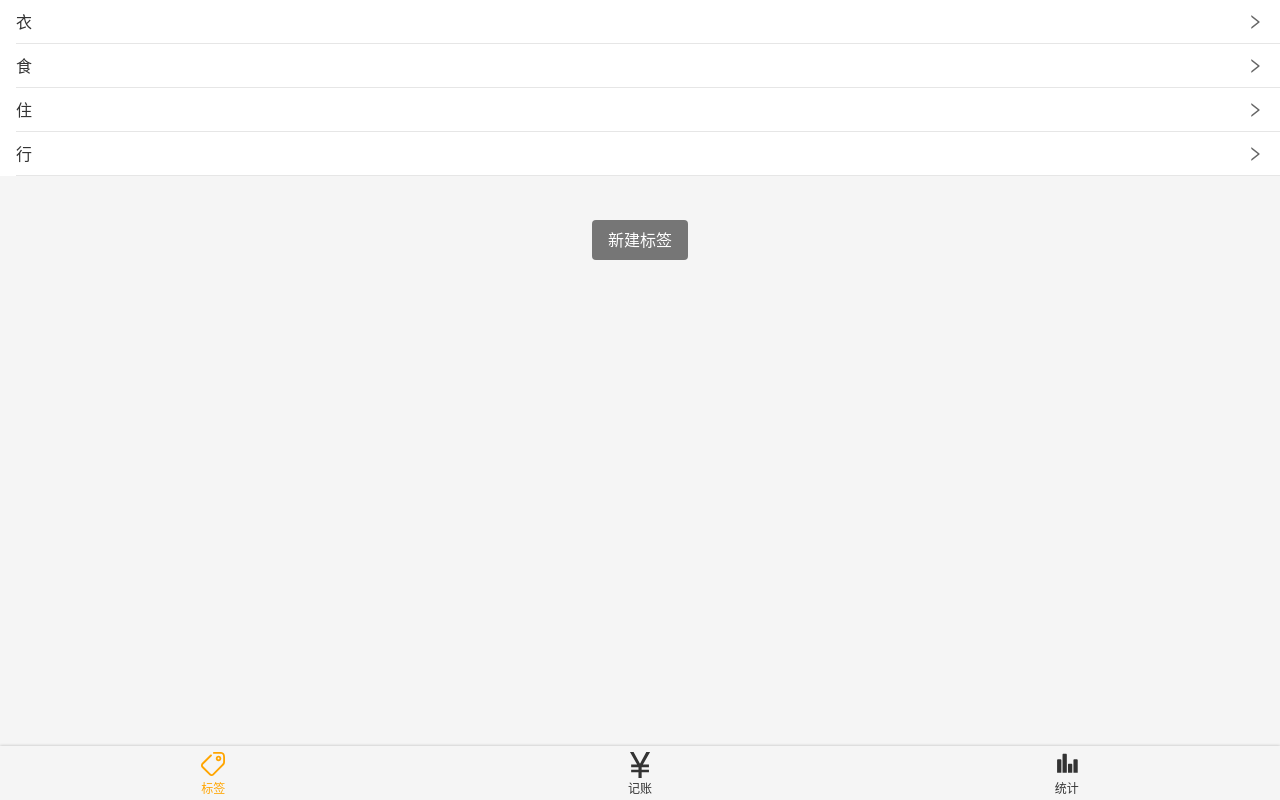
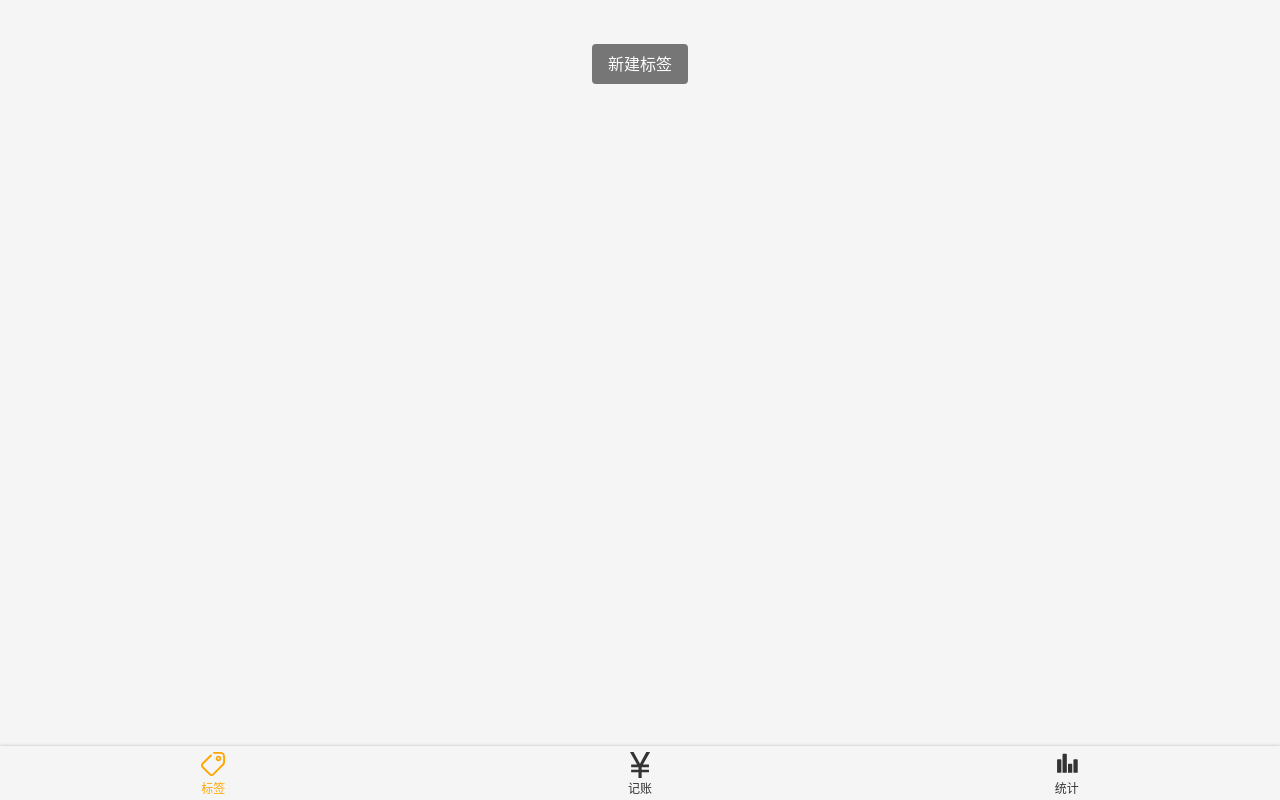
Before and after one commit to Byakuyako/morneyWeb, a Vue app: page /#/labels in a window 1280 px wide. Built offline with nearby package versions, Linux system fonts and the light colour scheme.

Commit message:
新建tagListModel

```diff
--- /dev/null
+++ b/src/models/tagListModel.ts
@@ -0,0 +1,11 @@
+const localStorageKeyName = 'tagList';
+const tagListModel = {
+  fetch() {
+    return JSON.parse(window.localStorage.getItem(localStorageKeyName) || '[]') as RecordItem[];
+  },
+  save(data: RecordItem[]) {
+    window.localStorage.setItem(localStorageKeyName, JSON.stringify(data));
+  }
+};
+
+export default tagListModel;
--- a/src/views/Labels.vue
+++ b/src/views/Labels.vue
@@ -2,34 +2,32 @@
   <div>
     <Layout>
       <ol class="tags">
-        <li>
-          <span>衣</span>
-          <Icon name="right"/>
-        </li>
-        <li>
-          <span>食</span>
-          <Icon name="right"/>
-        </li>
-        <li>
-          <span>住</span>
-          <Icon name="right"/>
-        </li>
-        <li>
-          <span>行</span>
+        <li v-for="tag in tags" :key="tag">
+          <span>{tag}</span>
           <Icon name="right"/>
         </li>
       </ol>
       <div class="newTag-wrapper">
-        <button class="newTag">新建标签</button>
+        <button class="newTag" @click="createTag">新建标签</button>
       </div>
     </Layout>
   </div>
 </template>
 
 <script lang="ts">
-  export default {
-    name: 'Labels'
-  };
+  import Vue from 'vue';
+  import {Component} from 'vue-property-decorator';
+  import tagListModel from '@/models/tagListModel';
+
+  @Component
+  export default class Labels extends Vue {
+    tags = tagListModel.fetch();
+
+    createTag() {
+      const name = window.prompt('请输入标签名')
+      console.log(name);
+    }
+  }
 </script>
 
 <style lang="scss" scoped>
@@ -37,6 +35,7 @@
     background: white;
     font-size: 16px;
     padding-left: 16px;
+
     > li {
       min-height: 44px;
       display: flex;
@@ -45,7 +44,8 @@
       justify-content: space-between;
       border-bottom: 1px solid #e6e6e6;
     }
-      svg {
+
+    svg {
       color: #666;
       margin-right: 16px;
       height: 18px;
@@ -60,7 +60,8 @@
     border: none;
     height: 40px;
     padding: 0 16px;
-    &-wrapper{
+
+    &-wrapper {
       /*表示当前元素的父元素, 即里面的选择器不一定是子元素*/
       text-align: center;
       padding: 16px;
--- a/src/views/Money.vue
+++ b/src/views/Money.vue
@@ -20,7 +20,8 @@
   import Tags from '@/components/Money/Tags.vue';
   import Vue from 'vue';
   import {Component, Watch} from 'vue-property-decorator';
-  import model from '@/model';
+  import model from '@/models/tagListModel';
+  import tagListModel from '@/models/tagListModel';
   // import model from '@/model';
   // const model = require('@/model.js').default;
   // console.log(model);
@@ -28,13 +29,14 @@
   // const version = window.localStorage.getItem('version') || '0';
 
   const recordList = model.fetch();
+  const tagList = tagListModel.fetch()
 
 
   @Component({
     components: {Tags, Notes, Types, NumberPad}
   })
   export default class Money extends Vue {
-    tags = ['衣', '食', '住', '行'];
+    tags = tagList;
     // recordList: Record[] = model.fetch()
     recordList: RecordItem[] = recordList;
     record: RecordItem = {
```
Also changed, not shown: src/models/model.ts (renamed from src/model.ts).
